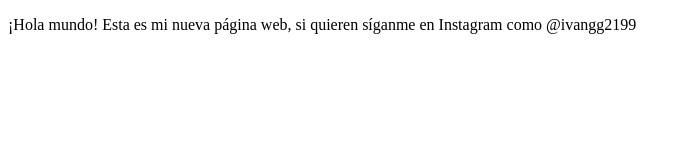
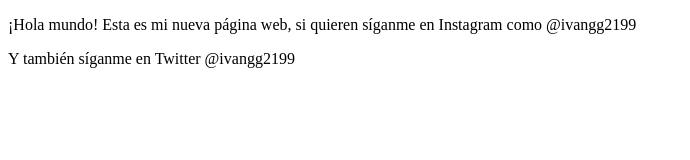
Before and after one commit to ivangg99/Demo, a plain HTML site: page index.html in a window 1280 px wide. Shown: the whole page, without its empty margins (0-690 px from the left). Drawn offline with Linux system fonts and the light colour scheme.

Commit message:
Agregué mi Twitter

```diff
--- a/index.html
+++ b/index.html
@@ -10,5 +10,8 @@
     <p>
         ¡Hola mundo! Esta es mi nueva página web, si quieren síganme en Instagram como @ivangg2199
     </p>
+    <p>
+        Y también síganme en Twitter @ivangg2199
+    </p>
 </body>
 </html>
```
